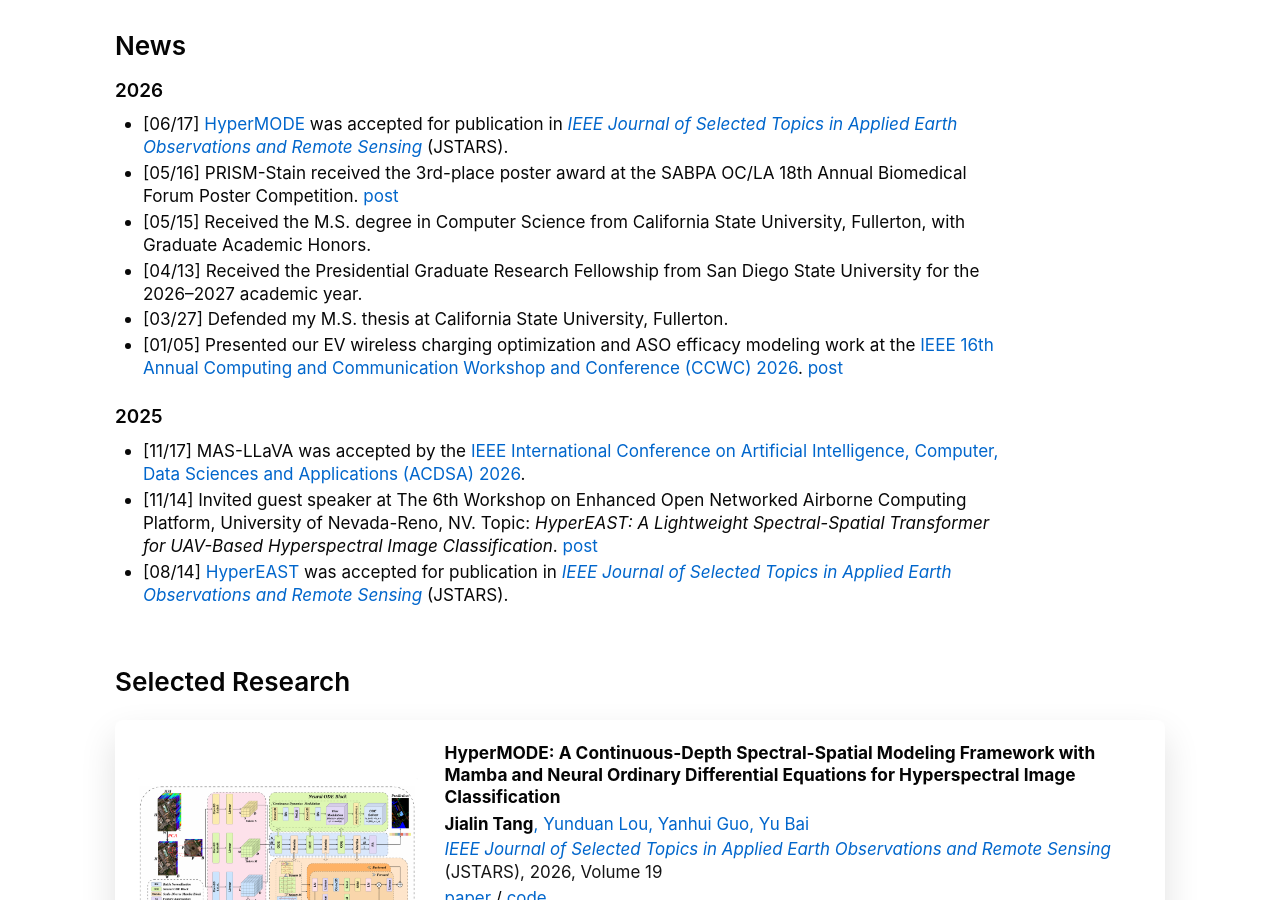
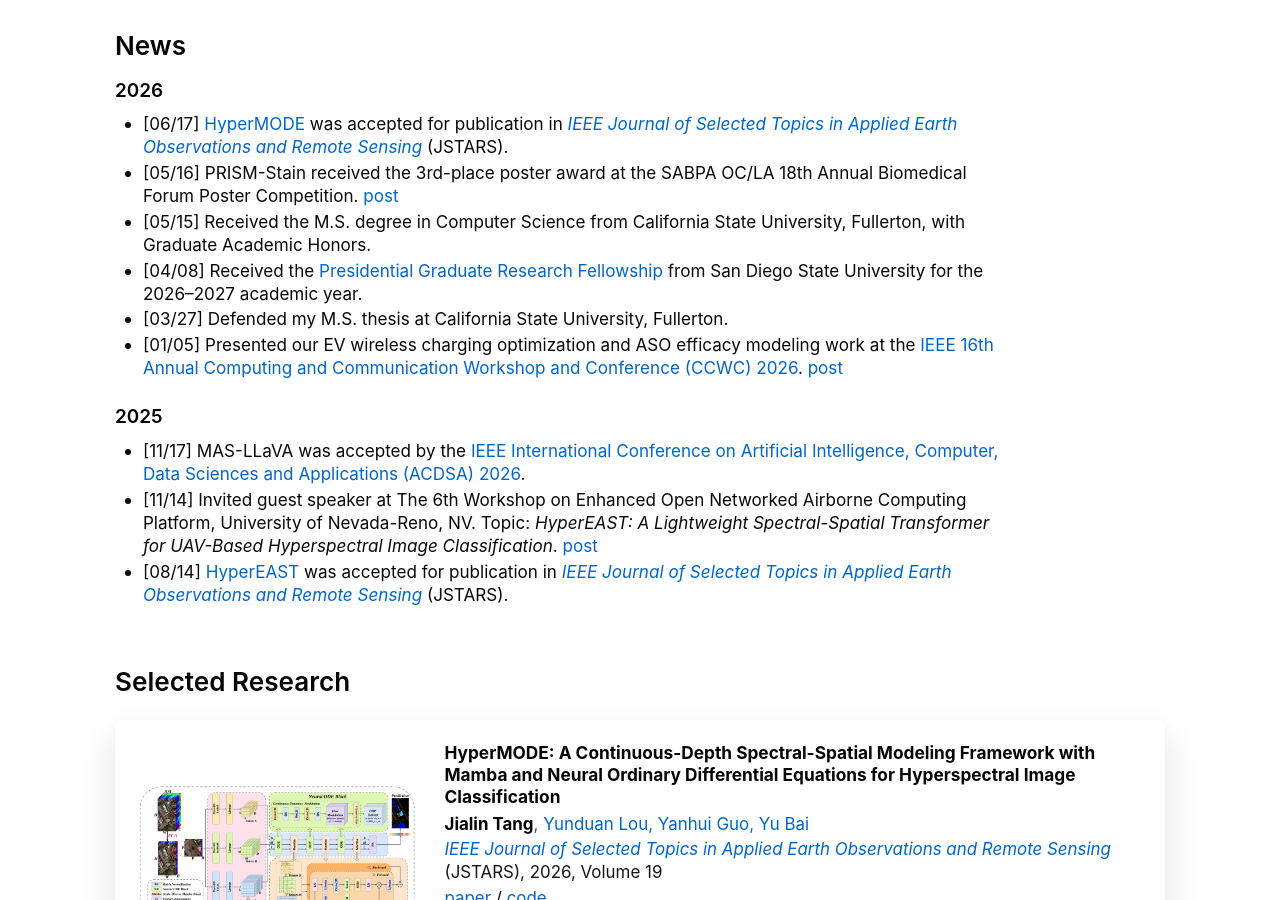
Before and after one commit to JaylenTang/jaylentang.github.io, a Jekyll site: the page built from _pages/about.md, in a window 1280 px wide and 900 px high, scrolled down 488 px. Built offline with Jekyll 4.4.1, drawn with Linux system fonts in a browser that asks for light colours; some web fonts are replaced.

Commit message:
link graduate research fellowship news

```diff
--- a/_pages/about.md
+++ b/_pages/about.md
@@ -54,7 +54,7 @@
           <li>[06/17] <a href="https://doi.org/10.1109/JSTARS.2026.3705708">HyperMODE</a> was accepted for publication in <a href="https://www.grss-ieee.org/publications/journal-of-selected-topics-in-applied-earth-observations-and-remote-sensing/"><em>IEEE Journal of Selected Topics in Applied Earth Observations and Remote Sensing</em></a> (JSTARS).</li>
           <li>[05/16] PRISM-Stain received the 3rd-place poster award at the SABPA OC/LA 18th Annual Biomedical Forum Poster Competition. <a href="https://www.linkedin.com/feed/update/urn:li:activity:7463034204185083904/">post</a></li>
           <li>[05/15] Received the M.S. degree in Computer Science from California State University, Fullerton, with Graduate Academic Honors.</li>
-          <li>[04/13] Received the Presidential Graduate Research Fellowship from San Diego State University for the 2026&ndash;2027 academic year.</li>
+          <li>[04/08] Received the <a href="https://grad.sdsu.edu/financial-support/pgrf">Presidential Graduate Research Fellowship</a> from San Diego State University for the 2026&ndash;2027 academic year.</li>
           <li>[03/27] Defended my M.S. thesis at California State University, Fullerton.</li>
           <li>[01/05] Presented our EV wireless charging optimization and ASO efficacy modeling work at the <a href="https://ieee-ccwc.org/">IEEE 16th Annual Computing and Communication Workshop and Conference (CCWC) 2026</a>. <a href="https://www.linkedin.com/feed/update/urn:li:activity:7414165378937044993/">post</a></li>
         </ul>
```
